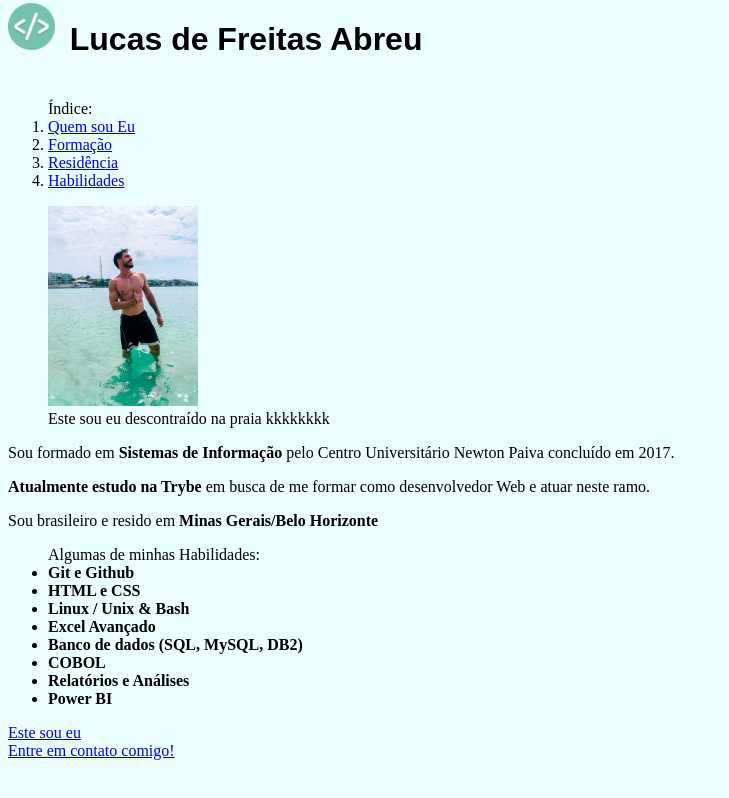
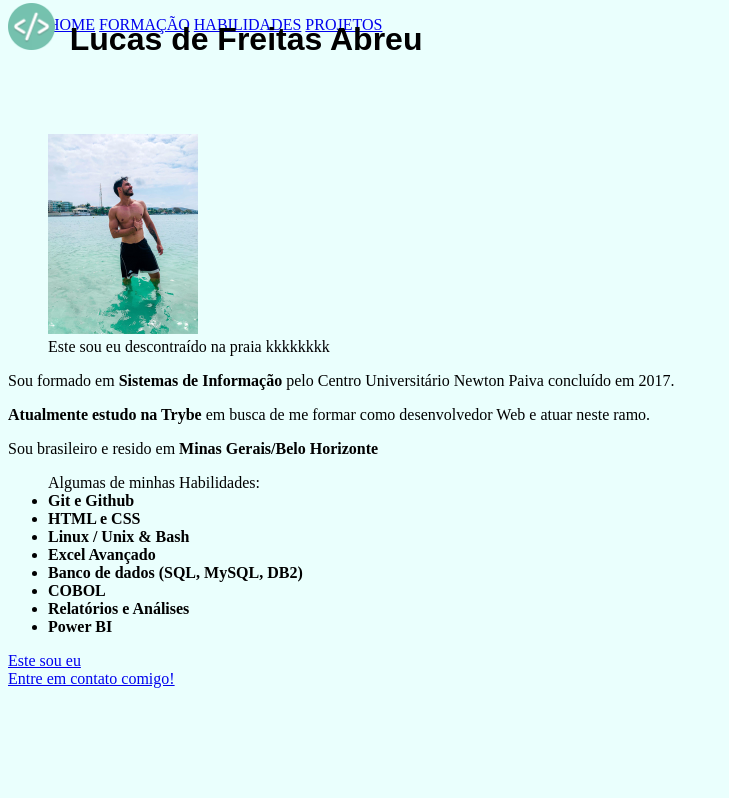
Before and after one commit to defreitaslucas/defreitaslucas.github.io, a plain HTML site: page index.html in a window 1280 px wide. Shown: the whole page, without its empty margins (0-729 px from the left). Drawn offline with Linux system fonts and the light colour scheme.

Commit message:
tentando fazer o menu do topo

```diff
--- a/index.html
+++ b/index.html
@@ -13,14 +13,15 @@
         <h1>Lucas de Freitas Abreu</h1>
     </div>
   </header>
+  <nav id="indice">
+    <ul>
+      <li><a href="#home">HOME</a></li>
+      <li><a href="#formação">FORMAÇÃO</a></li>
+      <li><a href="#habilidades">HABILIDADES</a></li>
+      <li><a href="#projetos">PROJETOS</a></li>
+    </ul>
+  </nav>
   <section class="section-body">
-    <ol>
-      Índice:
-      <li><a href="#lucas">Quem sou Eu</a></li>
-      <li><a href="#formação">Formação</a></li>
-      <li><a href="#residencia">Residência</a></li>
-      <li><a href="#habilidades">Habilidades</a></li>
-    </ol>
     <figure>
       <img id="lucas" src="eu.jpeg" alt="Foto atual minha" width="150">
       <figcaption>Este sou eu descontraído na praia kkkkkkkk</figcaption>
--- a/style.css
+++ b/style.css
@@ -24,3 +24,11 @@ body {
 .section-body {
   margin-top: 100px;
 }
+
+#indice li{
+  display: inline-block;
+}
+
+#indice ul{
+  list-style: none;
+}
```
